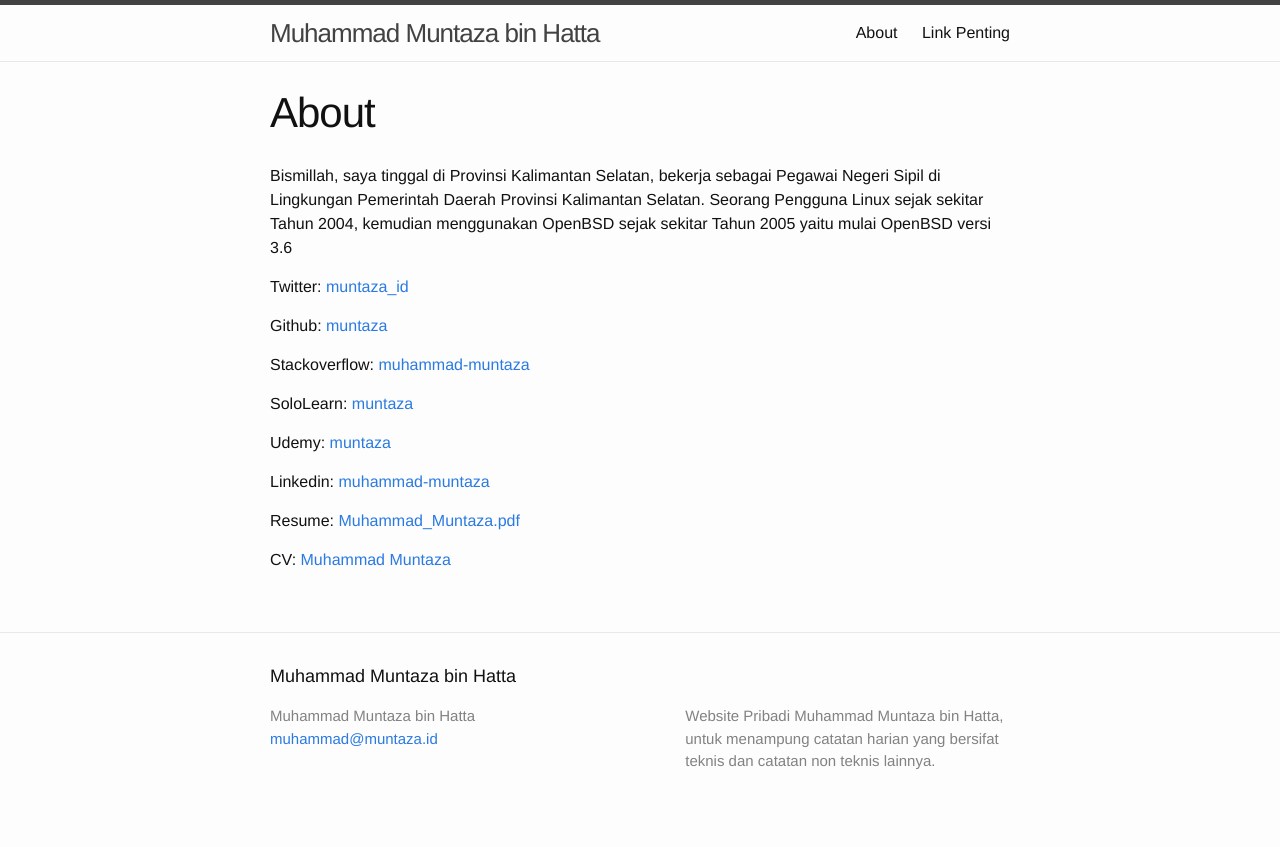
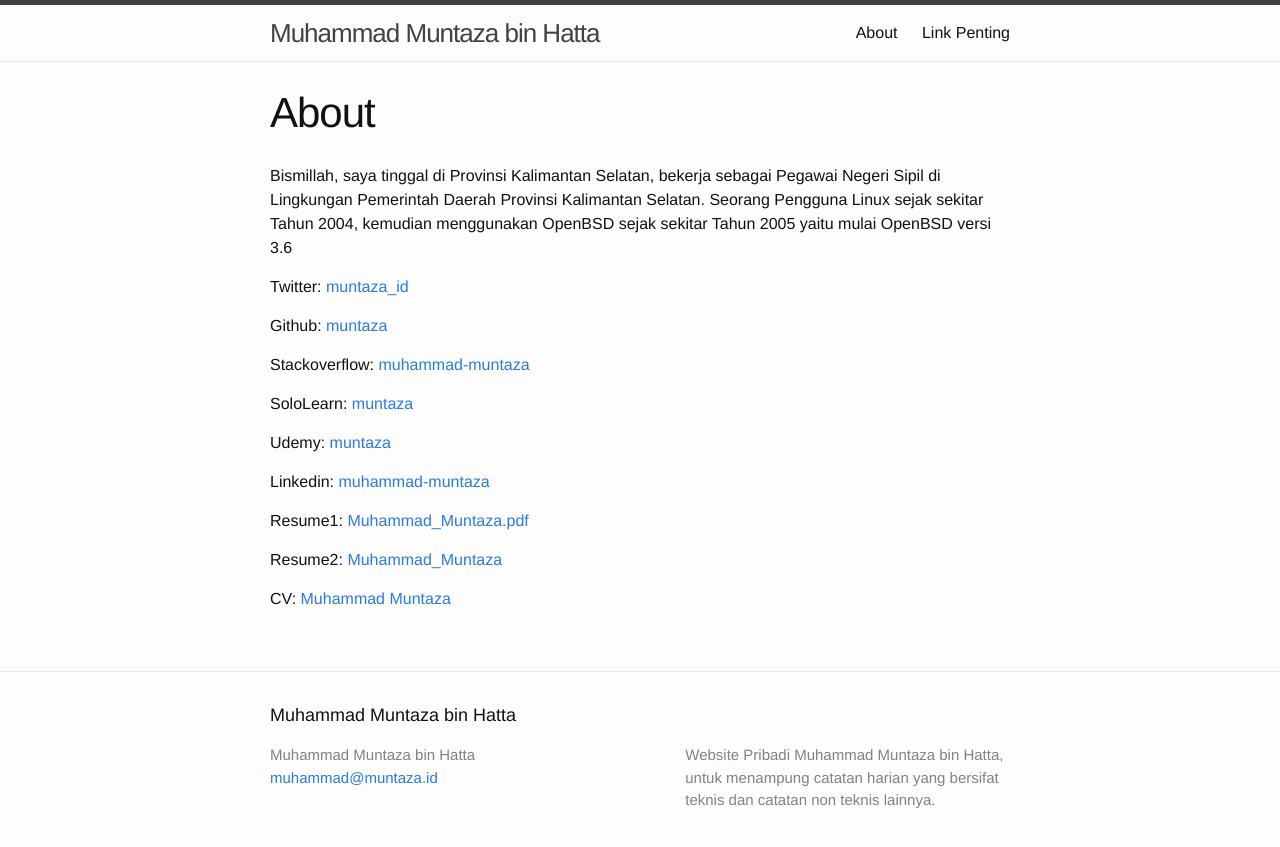
Before and after one commit to muntaza/muntaza.github.io, a Jekyll site: the page built from about.md, in a window 1280 px wide. Shown: the top 847 px of the page. Built offline with Jekyll 4.4.1, drawn with Linux system fonts in a browser that asks for light colours.

Commit message:
tambah Resume2

```diff
--- a/about.md
+++ b/about.md
@@ -20,6 +20,8 @@ Udemy: [muntaza](https://www.udemy.com/user/muhammad-muntaza/)
 
 Linkedin: [muhammad-muntaza](https://www.linkedin.com/in/muhammad-muntaza/)
 
-Resume: [Muhammad_Muntaza.pdf](/assets/Muhammad_Muntaza.pdf)
+Resume1: [Muhammad_Muntaza.pdf](/assets/Muhammad_Muntaza.pdf)
+
+Resume2: [Muhammad_Muntaza](/assets/Profile.pdf)
 
 CV: [Muhammad Muntaza](https://stackoverflow.com/cv/muhammad_muntaza)
```
